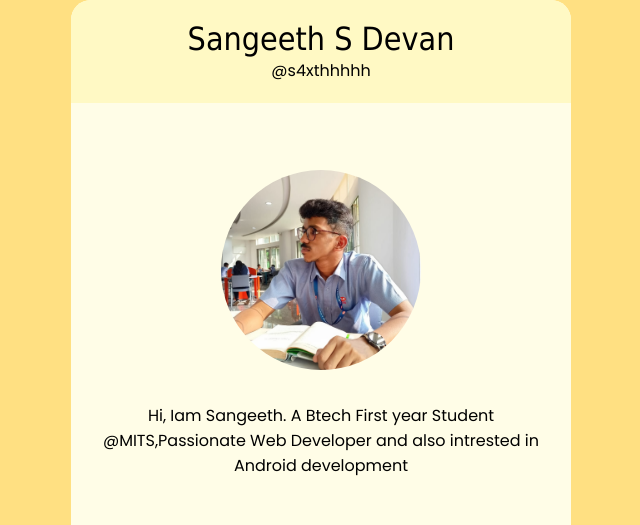
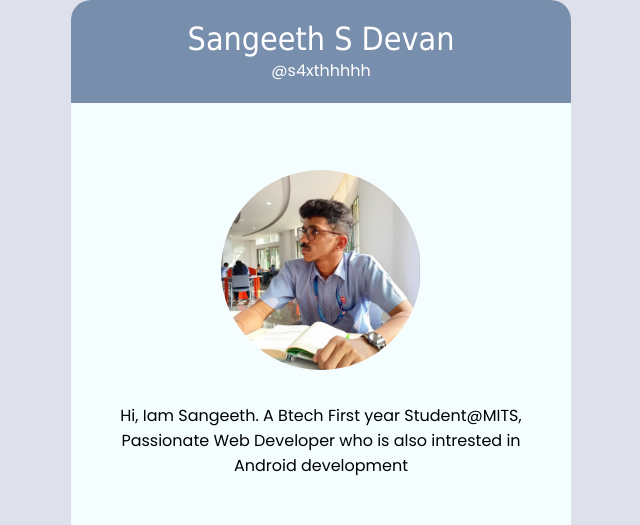
Before and after one commit to S4xthhhhh/Profile-card, a plain HTML site: page index.html in a window 1280 px wide. Shown: the top 525 px of the page, without its empty margins (319-959 px from the left). Drawn offline with Linux system fonts and the light colour scheme.

Commit message:
Theme-update

```diff
--- a/index.css
+++ b/index.css
@@ -8,12 +8,12 @@ body{
     justify-content: center;
     align-items: center;
     margin: 0;
-    background-color: #ffe082;
+    background-color: #dee0eb;
 }
 .container{
     height: 600px;
     width: 500px;
-    background-color: #fffde7;
+    background-color: #f5feff;
     border-radius: 20px;
     overflow: hidden;
 
@@ -22,9 +22,10 @@ body{
     text-align: center;
     margin: 0;
     width: 100%;
-    background-color: #fff9c4;
+    background-color: #788ead;
     padding-top: 20px;
     padding-bottom: 20px;
+    color: white;
 }
 .name h1{
     font-family: Tahoma, 'Poppins', sans-serif;
--- a/index.html
+++ b/index.html
@@ -19,7 +19,7 @@
             <img src="./pic/pic.jpg" alt="">
         </div>
         <div class="description">
-            <p>Hi, Iam Sangeeth. A Btech First year Student @MITS,Passionate Web Developer and also intrested in Android development</p>
+            <p>Hi, Iam Sangeeth. A Btech First year Student@MITS, Passionate Web Developer who is also intrested in Android development</p>
         </div>
         <div class="socials">
             <a href="https://www.instagram.com/s4xthhhhh/" target="_blank"><img src="./images/instagram.png" alt=""></a>
```
